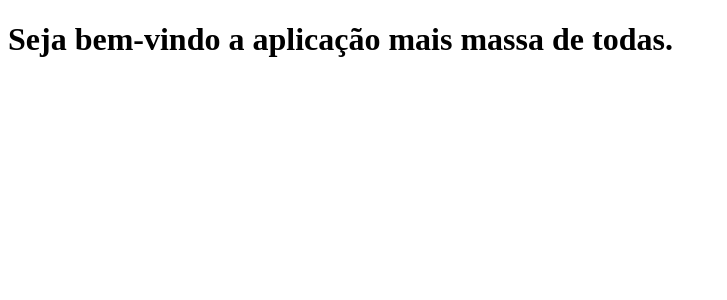
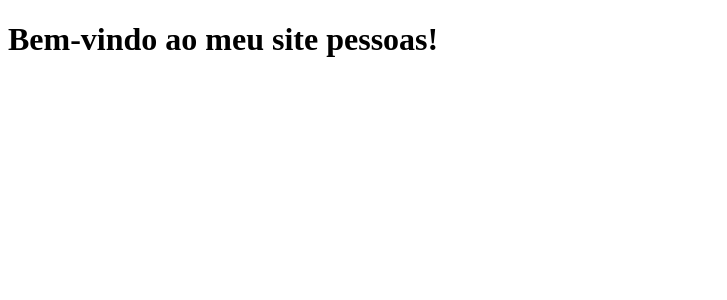
Before and after one commit to anacleto616/clone-tabnews, a Next.js app: page / in a window 1280 px wide. Shown: the top 300 px of the page, without its empty margins (0-727 px from the left). Built offline with nearby package versions, Linux system fonts and the light colour scheme.

Commit message:
modifica a frase

```diff
--- a/pages/index.js
+++ b/pages/index.js
@@ -1,5 +1,5 @@
 function Home() {
-  return <h1>Seja bem-vindo a aplicação mais massa de todas.</h1>;
+  return <h1>Bem-vindo ao meu site pessoas!</h1>;
 }
 
 export default Home;
```
